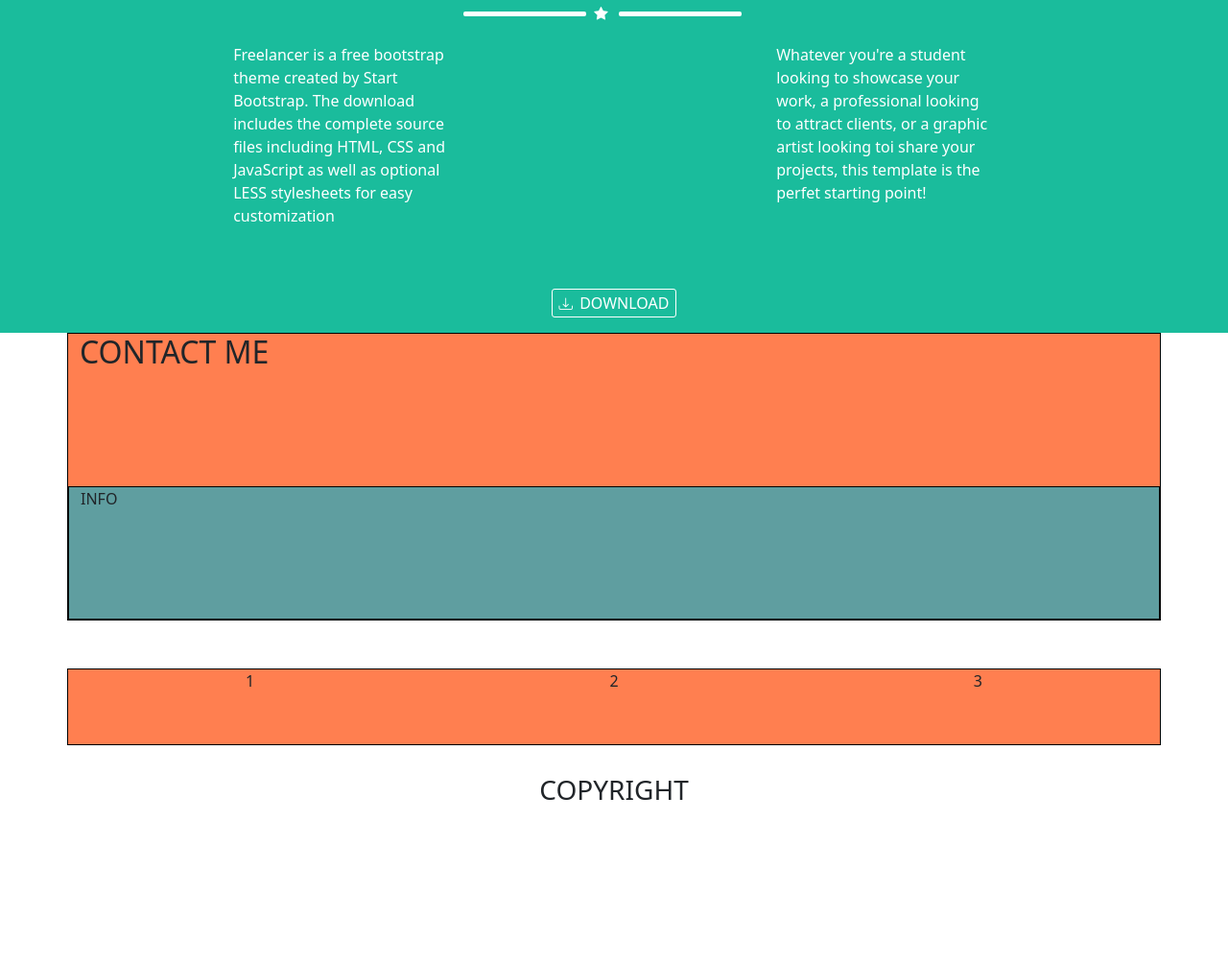
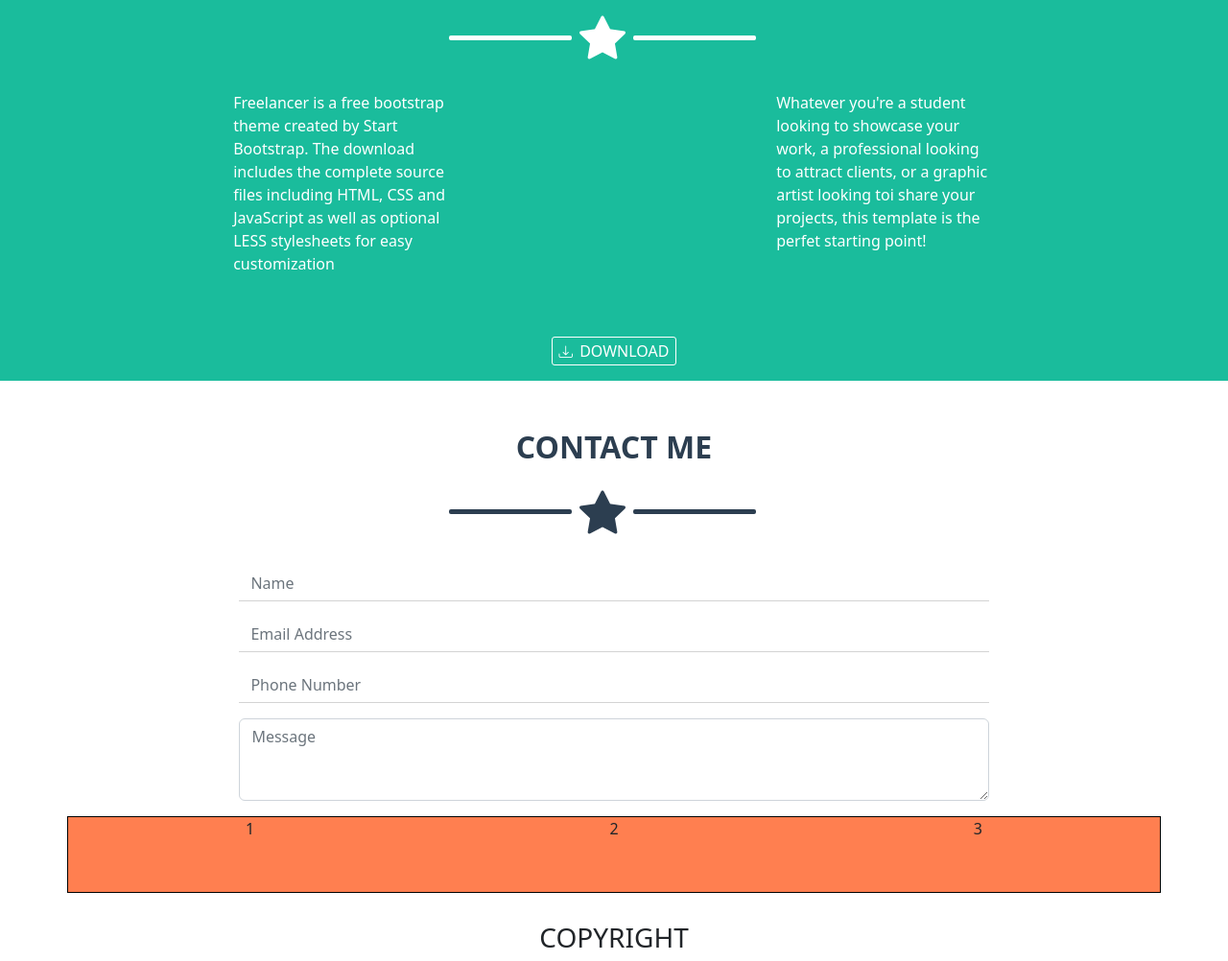
Before and after one commit to carmelopalumbo/html-css-bootstrap-freelancer, a plain HTML site: page index.html in a window 1280 px wide. Shown: the part 1481-2483 px from the top of the page at 96% size. Before the commit the page ends 2330 px from the top, so only its background shows below. Drawn offline with nearby package versions, Linux system fonts and the light colour scheme.

Commit message:
add-contact-me

```diff
--- a/css/style.css
+++ b/css/style.css
@@ -59,12 +59,14 @@ main .line{
     background-color: #2C3E50;
 }
 
-main ._portfolio i{
+main ._portfolio i,
+main .contact i{
     color: #2C3E50;
     font-size: 3rem;
 }
 
-main ._portfolio h2{
+main ._portfolio h2,
+main .contact h2{
     font-size: 2rem;
     color: #2C3E50;
     font-weight: bold;
@@ -91,10 +93,10 @@ main .about-us .line{
 
 main .box_text{
     width: 60%;
-    margin: auto;
+    margin: 0 auto;
 }
 
-main .about-us i{
+main .about-us button i{
     font-size: 0.9rem;
     padding-right: 3px;
 }
@@ -107,9 +109,19 @@ main .about-us button{
     color: white;
 }
 
-main ._info{
-    min-height: 300px;
-    margin-bottom: 50px;
+main .contact{
+    padding-top: 50px;
+}
+
+main .my_form{
+    width: 70%;
+    margin: 0 auto;
+}
+
+main .my_form .border_form{
+    border: 0;
+    border-radius: 0;
+    border-bottom: 1px solid lightgrey;
 }
 
 footer h3{
--- a/index.html
+++ b/index.html
@@ -159,11 +159,43 @@
         </div>
 
         <!-- contactme -->
-        <div class="container">
-            <div class="row row-cols-1 justify-content-center _debug _info">
-                <h2>CONTACT ME</h2>
-                <div class="col _debugobj">
-                    INFO
+        <div class="contact">
+            <div class="container">
+                <div class="row">
+
+                    <div class="col text-center">
+                        <h2>CONTACT ME</h2>
+                    </div>
+
+                    <div class="row">
+                        <div class="col d-flex justify-content-center align-items-center p-1 mb-3">
+                            <div class="line me-2"></div>
+                            <i class="bi bi-star-fill"></i>
+                            <div class="line ms-2"></div>
+                        </div>
+                    </div>
+
+                    <div class="col">
+                        <div class="my_form">
+
+                            <div class="mb-3">
+                                <input type="email" class="form-control border_form" id="exampleFormControlInput1" placeholder="Name">
+                            </div>
+
+                            <div class="mb-3">
+                                <input type="email" class="form-control border_form" id="exampleFormControlInput1" placeholder="Email Address">
+                            </div>
+
+                            <div class="mb-3">
+                                <input type="email" class="form-control border_form" id="exampleFormControlInput1" placeholder="Phone Number">
+                            </div>
+
+                            <div class="mb-3">
+                                <textarea class="form-control" id="exampleFormControlTextarea1" rows="3" placeholder="Message"></textarea>
+                            </div>
+                            </div>
+                        </div>
+
                 </div>
             </div>
         </div>
```
